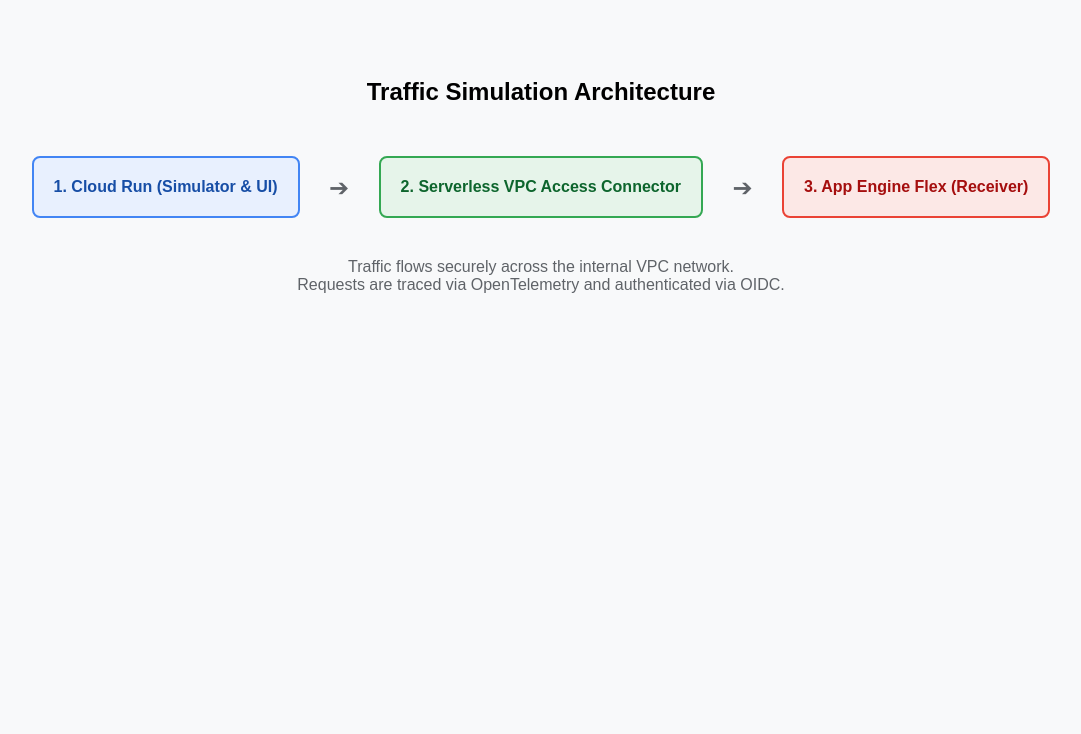
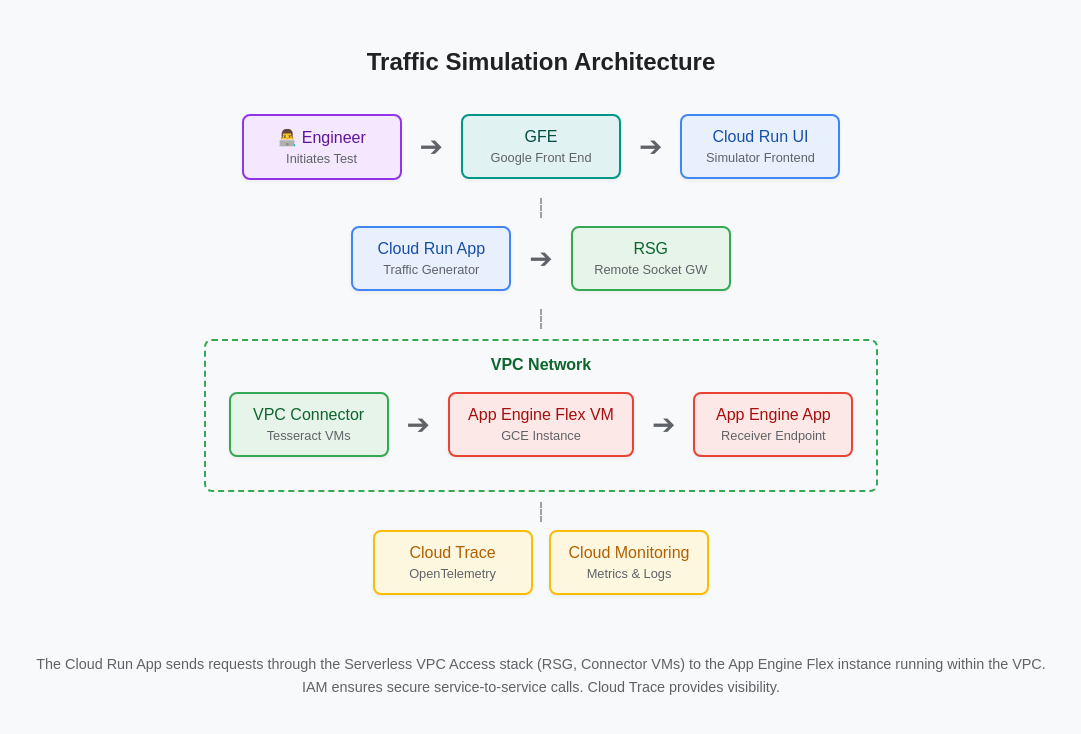
Before and after one commit to ship-cmd/launchpad, a website: page scenario3/app-engine-receiver/public/index.html in a window 1280 px wide. Shown: the whole page, without its empty margins (99-1180 px from the left). Drawn offline with Linux system fonts and the light colour scheme.

Commit message:
Update index.html

```diff
--- a/scenario3/app-engine-receiver/public/index.html
+++ b/scenario3/app-engine-receiver/public/index.html
@@ -3,26 +3,127 @@
 <head>
     <title>Architecture Visualization</title>
     <style>
-        body { font-family: sans-serif; text-align: center; padding: 50px; background-color: #f8f9fa; }
-        .box { padding: 20px; margin: 10px; border-radius: 8px; display: inline-block; font-weight: bold; }
-        .cr { background: #e8f0fe; border: 2px solid #4285f4; color: #174ea6; }
-        .vpc { background: #e6f4ea; border: 2px solid #34a853; color: #0d652d; }
-        .gae { background: #fce8e6; border: 2px solid #ea4335; color: #a50e0e; }
-        .arrow { font-size: 24px; color: #5f6368; vertical-align: middle; margin: 0 15px; }
+        body { font-family: 'Google Sans', sans-serif; text-align: center; padding: 20px; background-color: #f8f9fa; color: #3c4043; }
+        h2 { color: #202124; margin-bottom: 30px; }
+        .container { display: flex; flex-direction: column; align-items: center; }
+        .row { display: flex; justify-content: center; align-items: center; margin-bottom: 10px; flex-wrap: wrap; }
+        .component {
+            padding: 12px 18px;
+            margin: 8px;
+            border-radius: 8px;
+            border: 2px solid;
+            font-weight: 500;
+            display: flex;
+            flex-direction: column;
+            align-items: center;
+            min-width: 120px;
+            box-shadow: 0 2px 4px rgba(0,0,0,0.05);
+            transition: all 0.3s ease;
+        }
+        .component:hover {
+            box-shadow: 0 4px 8px rgba(0,0,0,0.1);
+            transform: translateY(-2px);
+        }
+        .label { font-size: 0.8em; color: #5f6368; margin-top: 4px; }
+
+        /* Color Palette */
+        .user { background-color: #f3e8fd; border-color: #9334e6; color: #62149c; }
+        .gfe { background-color: #e0f2f1; border-color: #009688; color: #004d40; }
+        .run { background-color: #e8f0fe; border-color: #4285f4; color: #174ea6; }
+        .net { background-color: #e6f4ea; border-color: #34a853; color: #0d652d; }
+        .gae { background-color: #fce8e6; border-color: #ea4335; color: #a50e0e; }
+        .data { background-color: #fef7e0; border-color: #fbbc04; color: #b06000; }
+
+        .arrow { font-size: 28px; color: #5f6368; margin: 0 10px; display: flex; align-items: center; }
+        .down-arrow { transform: rotate(90deg); margin: 5px 0; }
+        .line { border-left: 2px dashed #9aa0a6; height: 20px; margin: 0 auto; }
+
+        .vpc-box { border: 2px dashed #34a853; padding: 15px; margin-top: 10px; border-radius: 8px; background-color: #f8f9fa; display: inline-block; }
+        .vpc-label { font-weight: bold; color: #0d652d; margin-bottom: 10px; }
+
+        p.footer { margin-top: 40px; color: #5f6368; font-size: 0.9em; line-height: 1.6; }
     </style>
 </head>
 <body>
     <h2>Traffic Simulation Architecture</h2>
-    <div style="margin-top: 40px;">
-        <div class="box cr">1. Cloud Run (Simulator & UI)</div>
-        <span class="arrow">➔</span>
-        <div class="box vpc">2. Serverless VPC Access Connector</div>
-        <span class="arrow">➔</span>
-        <div class="box gae">3. App Engine Flex (Receiver)</div>
+    <div class="container">
+        <!-- Row 1: User Entry -->
+        <div class="row">
+            <div class="component user">
+                <div>👨‍💻 Engineer</div>
+                <div class="label">Initiates Test</div>
+            </div>
+            <span class="arrow">➔</span>
+            <div class="component gfe">
+                <div>GFE</div>
+                <div class="label">Google Front End</div>
+            </div>
+            <span class="arrow">➔</span>
+            <div class="component run">
+                <div>Cloud Run UI</div>
+                <div class="label">Simulator Frontend</div>
+            </div>
+        </div>
+
+        <div class="line"></div>
+
+        <!-- Row 2: Cloud Run Backend & VPC Entry -->
+        <div class="row">
+             <div class="component run">
+                <div>Cloud Run App</div>
+                <div class="label">Traffic Generator</div>
+            </div>
+            <span class="arrow">➔</span>
+            <div class="component net">
+                <div>RSG</div>
+                <div class="label">Remote Socket GW</div>
+            </div>
+        </div>
+
+        <div class="line"></div>
+
+        <!-- Row 3: VPC Network Components -->
+        <div class="row">
+            <div class="vpc-box">
+                <div class="vpc-label">VPC Network</div>
+                <div class="row">
+                    <div class="component net">
+                        <div>VPC Connector</div>
+                        <div class="label">Tesseract VMs</div>
+                    </div>
+                    <span class="arrow">➔</span>
+                    <div class="component gae">
+                        <div>App Engine Flex VM</div>
+                        <div class="label">GCE Instance</div>
+                    </div>
+                    <span class="arrow">➔</span>
+                     <div class="component gae">
+                        <div>App Engine App</div>
+                        <div class="label">Receiver Endpoint</div>
+                    </div>
+                </div>
+            </div>
+        </div>
+
+        <div class="line"></div>
+
+         <!-- Row 4: Observability -->
+        <div class="row">
+            <div class="component data">
+                <div>Cloud Trace</div>
+                <div class="label">OpenTelemetry</div>
+            </div>
+            <div class="component data">
+                <div>Cloud Monitoring</div>
+                <div class="label">Metrics & Logs</div>
+            </div>
+        </div>
     </div>
-    <p style="margin-top: 30px; color: #5f6368;">
-        Traffic flows securely across the internal VPC network.<br>
-        Requests are traced via OpenTelemetry and authenticated via OIDC.
+
+    <p class="footer">
+        The Cloud Run App sends requests through the Serverless VPC Access stack (RSG, Connector VMs)
+        to the App Engine Flex instance running within the VPC. <br>
+        IAM ensures secure service-to-service calls. Cloud Trace provides visibility.
     </p>
 </body>
 </html>
```
